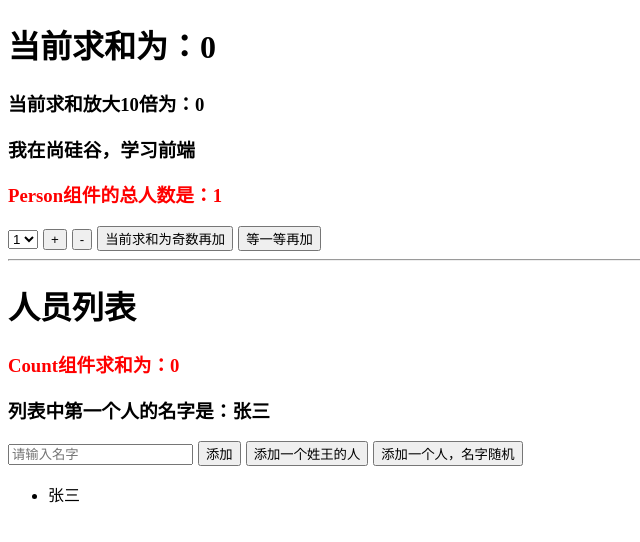
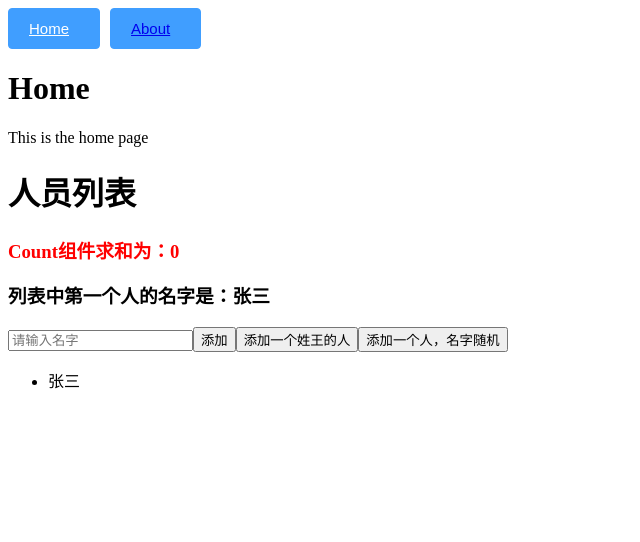
Before and after one commit to czwzsf/vue2_demo, a Vue app: page /home in a window 1280 px wide. Shown: the top 542 px of the page, without its empty margins (0-640 px from the left). Built offline with nearby package versions, Linux system fonts and the light colour scheme.

Commit message:
基础vue-router学习

```diff
--- a/package.json
+++ b/package.json
@@ -10,6 +10,7 @@
   "dependencies": {
     "axios": "^1.3.4",
     "core-js": "^3.8.3",
+    "element-ui": "^2.15.13",
     "nanoid": "^4.0.1",
     "register-service-worker": "^1.7.2",
     "vue": "^2.6.14",
--- a/src/App.vue
+++ b/src/App.vue
@@ -1,20 +1,34 @@
 <template>
   <div>
-    <Count />
-    <hr />
-    <Person />
+    <div class="router-link">
+      <el-button type="primary">
+        <router-link to="/home" active-class="active">Home</router-link>
+      </el-button>
+      <el-button type="primary">
+        <router-link to="/about" active-class="active">About</router-link>
+      </el-button>
+    </div>
+    <router-view></router-view>
   </div>
 </template>
 
 <script>
-import Count from "./components/CountCom.vue";
-import Person from "./components/PersonCom.vue";
-
 export default {
   name: "App",
-  components: { Count, Person },
   mounted() {
     // console.log('App',this)
   },
 };
 </script>
+<style lang="less">
+.router-link {
+  a {
+    margin-right: 10px;
+    font-size: 15px;
+  }
+
+  .active {
+    color: white;
+  }
+}
+</style>
--- a/src/main.js
+++ b/src/main.js
@@ -3,7 +3,10 @@ import App from "./App.vue";
 import "./registerServiceWorker";
 import router from "./router";
 import store from "./store";
+import ElementUI from "element-ui";
+import "element-ui/lib/theme-chalk/index.css";
 
+Vue.use(ElementUI);
 Vue.config.productionTip = false;
 
 new Vue({
--- a/src/router/index.js
+++ b/src/router/index.js
@@ -3,7 +3,16 @@ import VueRouter from "vue-router";
 
 Vue.use(VueRouter);
 
-const routes = [];
+const routes = [
+  {
+    path: "/about",
+    component: () => import("@/views/AboutView.vue"),
+  },
+  {
+    path: "/home",
+    component: () => import("@/views/HomeView.vue"),
+  },
+];
 
 const router = new VueRouter({
   mode: "history",
--- /dev/null
+++ b/src/views/AboutView.vue
@@ -0,0 +1,18 @@
+<template>
+  <div>
+    <h1>About</h1>
+    <p>This is the about page</p>
+    <CountCom></CountCom>
+  </div>
+</template>
+
+<script>
+import CountCom from "@/components/CountCom.vue";
+
+export default {
+  name: "AboutCom",
+  components: { CountCom },
+};
+</script>
+
+<style scoped></style>
--- /dev/null
+++ b/src/views/HomeView.vue
@@ -0,0 +1,18 @@
+<template>
+  <div>
+    <h1>Home</h1>
+    <p>This is the home page</p>
+    <person-com></person-com>
+  </div>
+</template>
+
+<script>
+import PersonCom from "@/components/PersonCom.vue";
+
+export default {
+  name: "HomeVIew",
+  components: { PersonCom },
+};
+</script>
+
+<style scoped></style>
```
Also changed, not shown: 2 other files (tests, documents, lock files or other folders).
